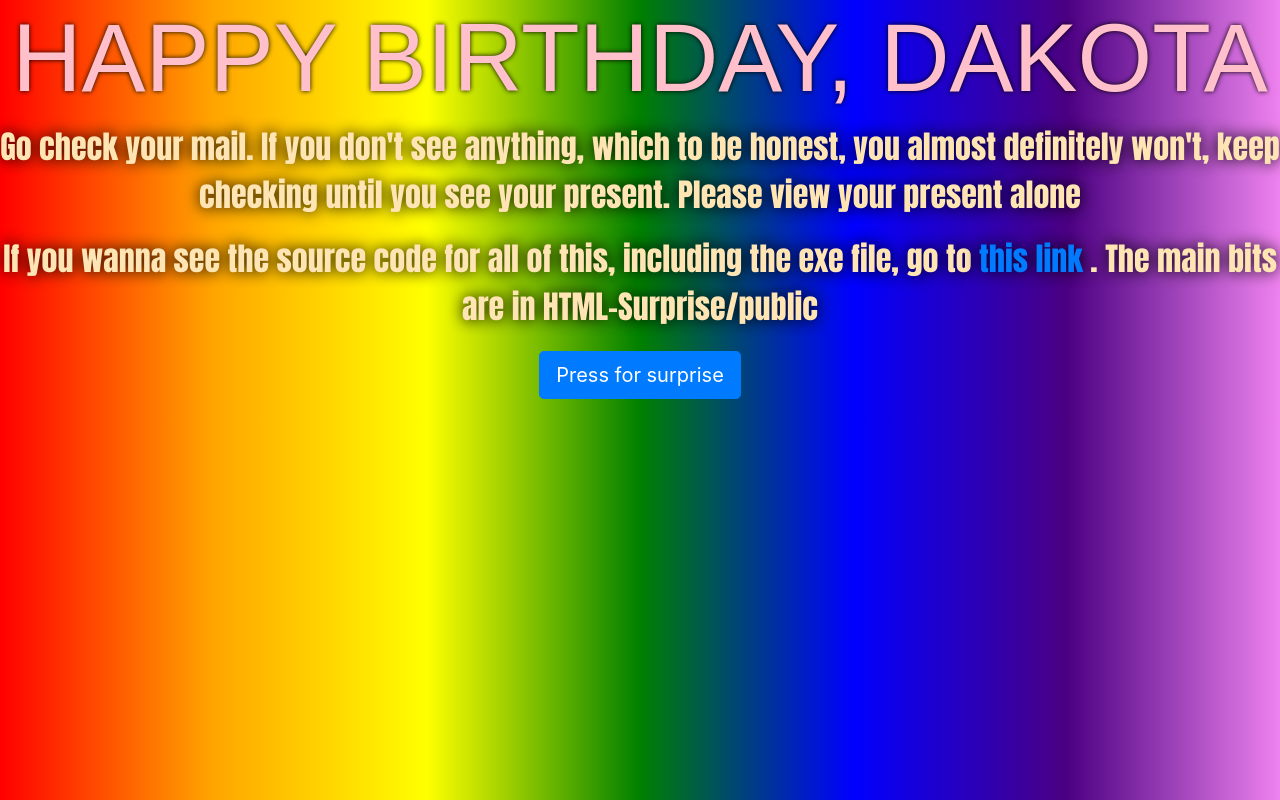
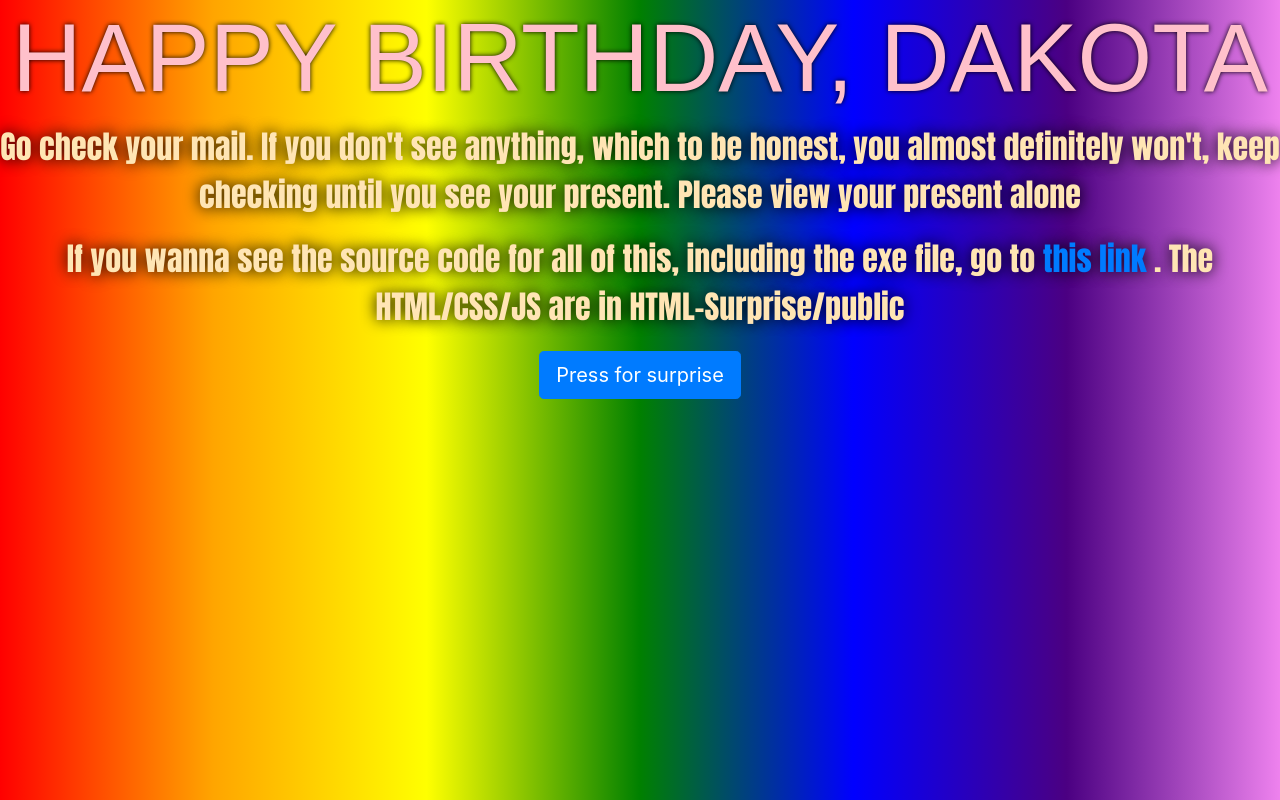
Before and after one commit to Lotrius/Dakota-Surprise, a website: page HTML-Surprise/public/index.html in a window 1280 px wide. Drawn offline with nearby package versions, Linux system fonts and the light colour scheme; a web font is replaced by a local one.

Commit message:
edited message

```diff
--- a/HTML-Surprise/public/index.html
+++ b/HTML-Surprise/public/index.html
@@ -18,7 +18,7 @@
       <p>If you wanna see the source code for all of this, including the exe file, go to
         <a href="https://github.com/Somesk278/Dakota-Birthday"
         target="_blank">this link
-      </a>. The main bits are in HTML-Surprise/public</p>
+      </a>. The HTML/CSS/JS are in HTML-Surprise/public</p>
     </div>
     <div class="button">
       <button type="button" class="btn btn-primary btn-lg" id="surprise">Press for surprise</button>
```
